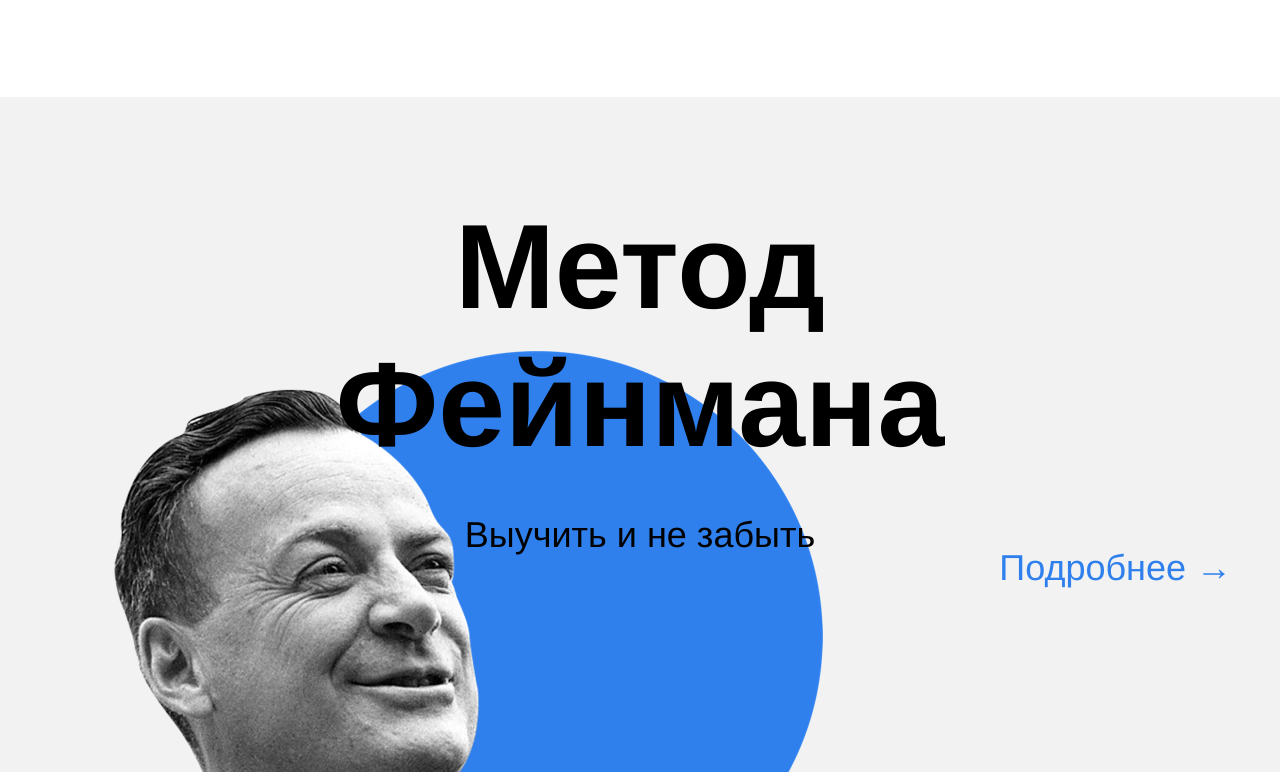
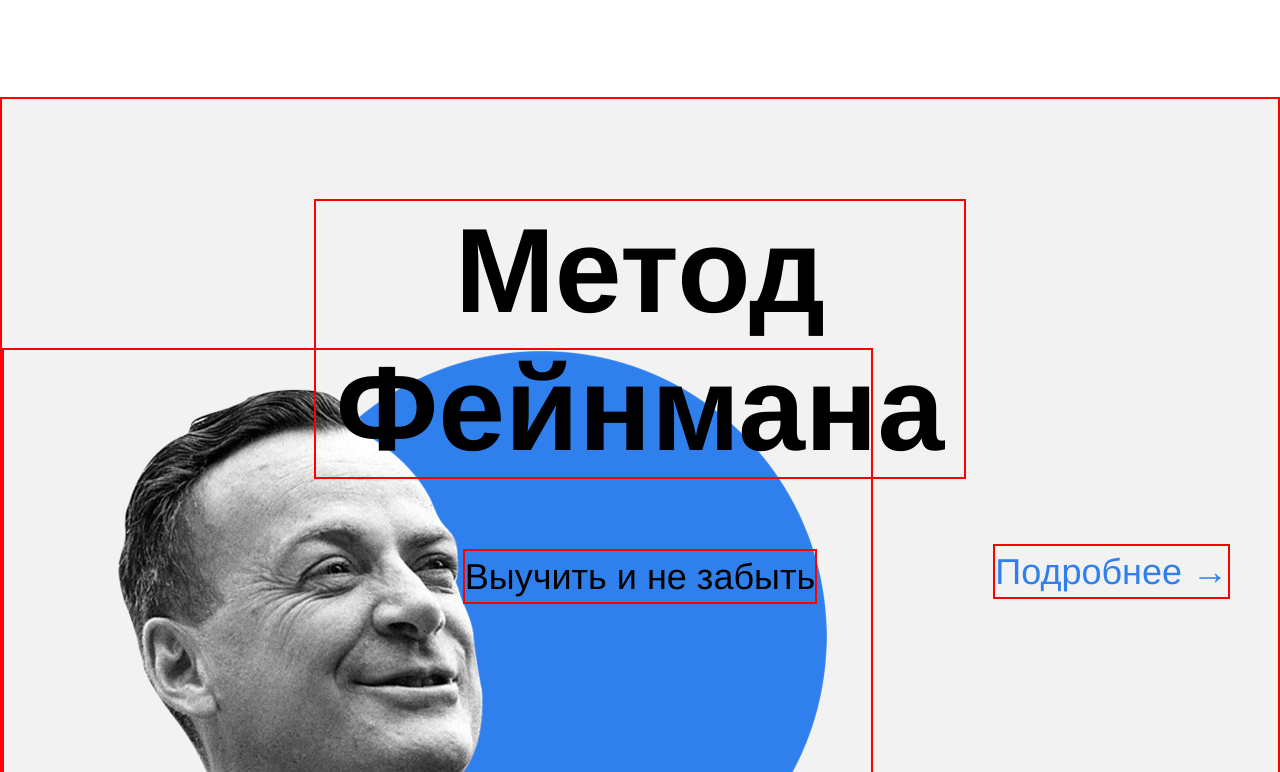
Before and after one commit to Codimevewh/first-project, a plain HTML site: page index.html in a window 1280 px wide. Shown: the part 1888-2660 px from the top of the page. Drawn offline with Linux system fonts and the light colour scheme.

Commit message:
Мой первый проект. Обновление

```diff
--- a/styles/style.css
+++ b/styles/style.css
@@ -217,27 +217,30 @@ span {
   background-size: cover;
   margin: auto;
   color: #000000;
+  border: 2px solid red;
 }
 
 .feynman__title {
   width: 648px;
+  height: auto;
   margin: 0;
-  z-index: 5;
-  line-height: 1.15x;
+  line-height: 1.15;
   font-size: 120px;
   font-weight: 600;
   text-align: center;
   z-index: 4;
+  border: 2px solid red;
 }
 
 .feynman__subtitle {
-  margin: 70 0 0 0;
+  margin-top: 70px;
   width: auto;
   line-height: 51px;
   font-size: 36px;
   font-weight: normal;
   text-align: center;
   z-index: 3;
+  border: 2px solid red;
 }
 
 .feynman__link {
@@ -253,6 +256,7 @@ span {
   text-align: center;
   color: #2f80ed;
   z-index: 2;
+  border: 2px solid red;
 }
 
 .feynman__picture {
@@ -266,6 +270,7 @@ span {
   background-repeat: no-repeat;
   background-size: cover;
   z-index: 1;
+  border: 2px solid red;
 }
 
 /* Секция, блок kaufman */
```
Also changed, not shown: style.css (deleted).
